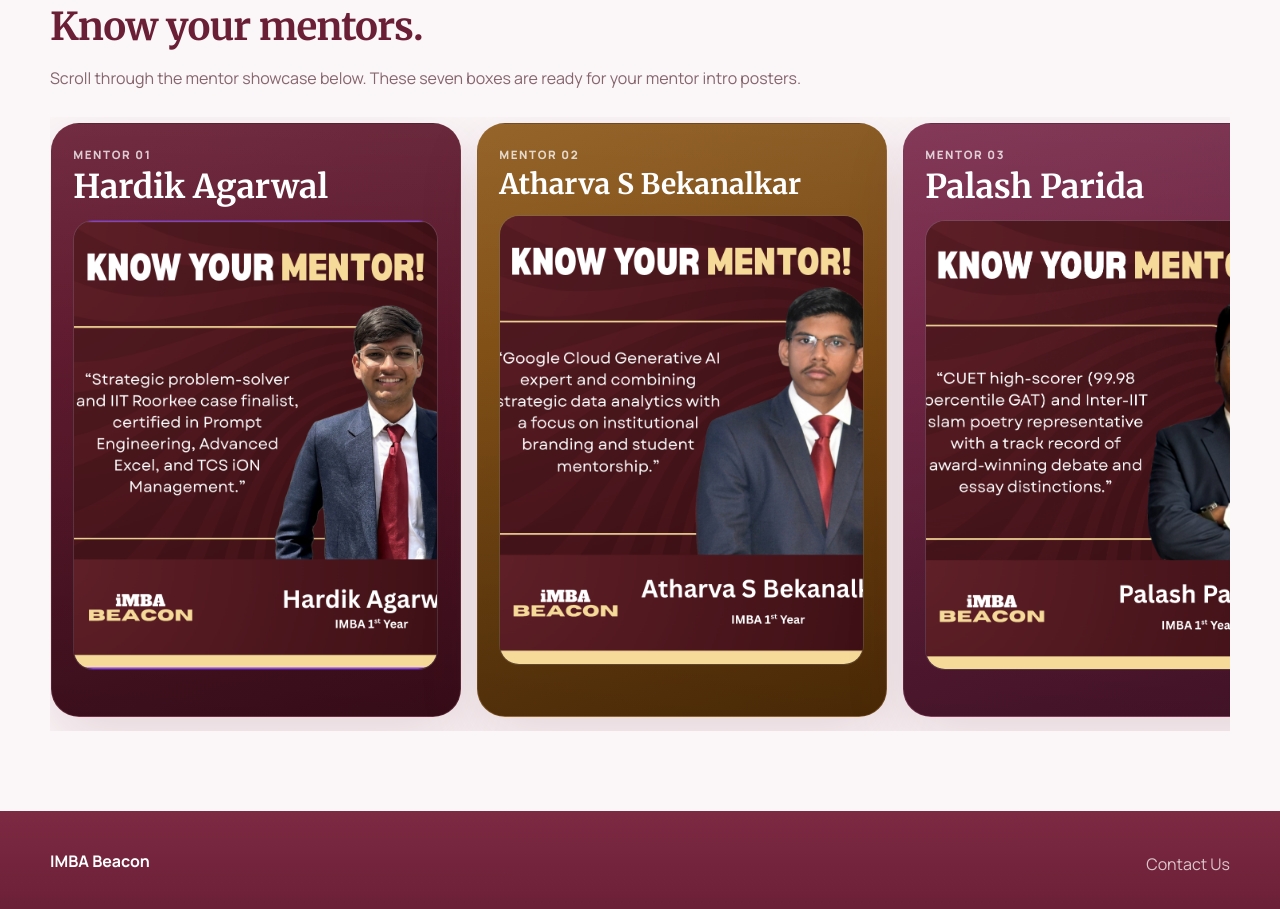
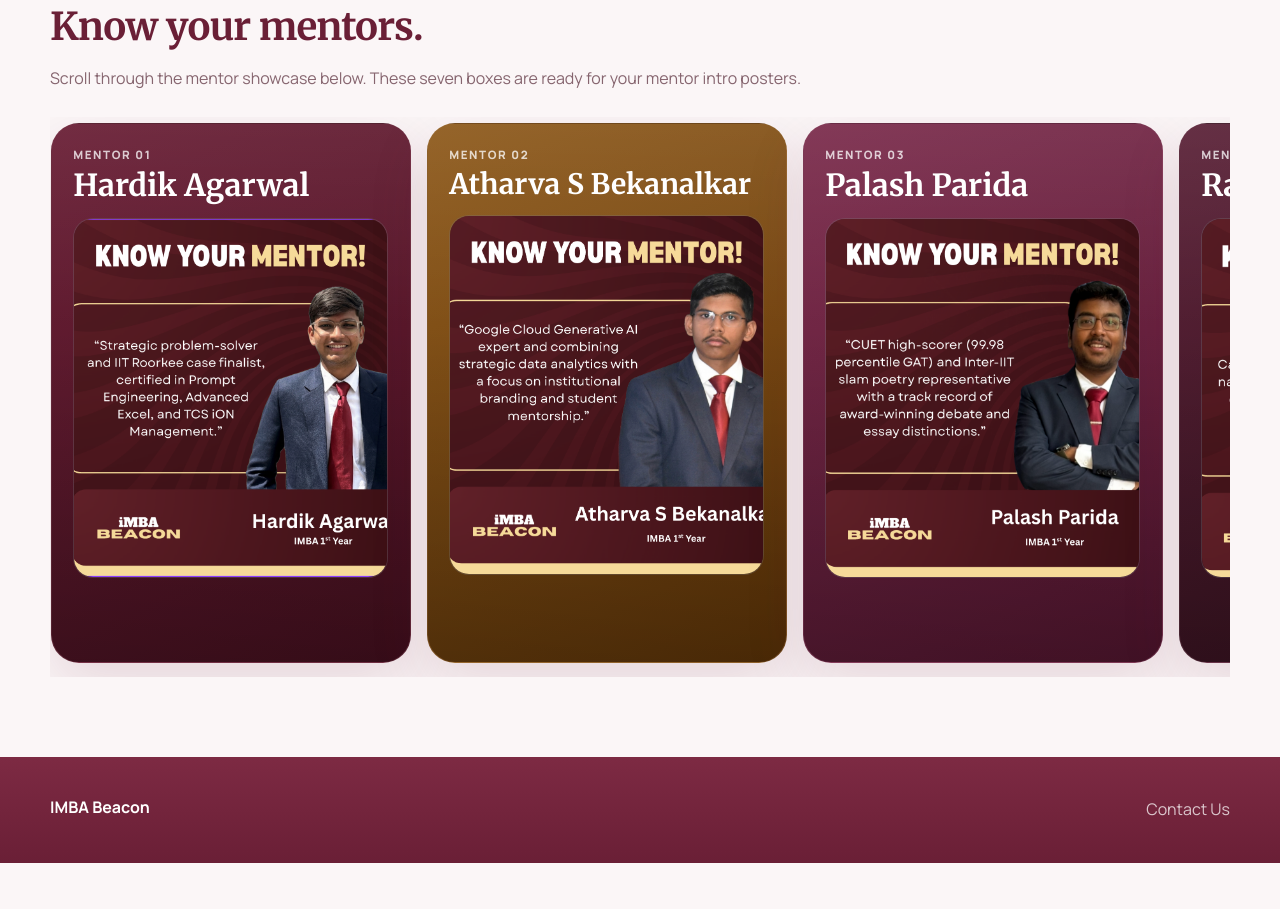
Before and after one commit to aryangupta25080-cell/IMBA-Beacon, a website: page index.html in a window 1280 px wide. Shown: the part 2237-3146 px from the top of the page. After the commit the page ends 3100 px from the top, so only its background shows below. Drawn offline with Linux system fonts and the light colour scheme.

Commit message:
Restore mentor card width and shorten posters

```diff
--- a/index.html
+++ b/index.html
@@ -1025,7 +1025,7 @@
   scroll-snap-align:start;
 }
 .mentor-card.featured-mentor{
-  flex-basis:410px;
+  flex-basis:360px;
   min-height:540px;
   justify-content:flex-start;
   gap:.9rem;
@@ -1093,10 +1093,10 @@
   object-fit:cover;
 }
 .mentor-card.featured-mentor .mentor-poster-box{
-  min-height:450px;
+  min-height:360px;
 }
 .mentor-card.featured-mentor h3{
-  font-size:2.05rem;
+  font-size:1.9rem;
   margin:.2rem 0 0;
 }
 .mentor-card.featured-mentor h3.is-single-line{
```
